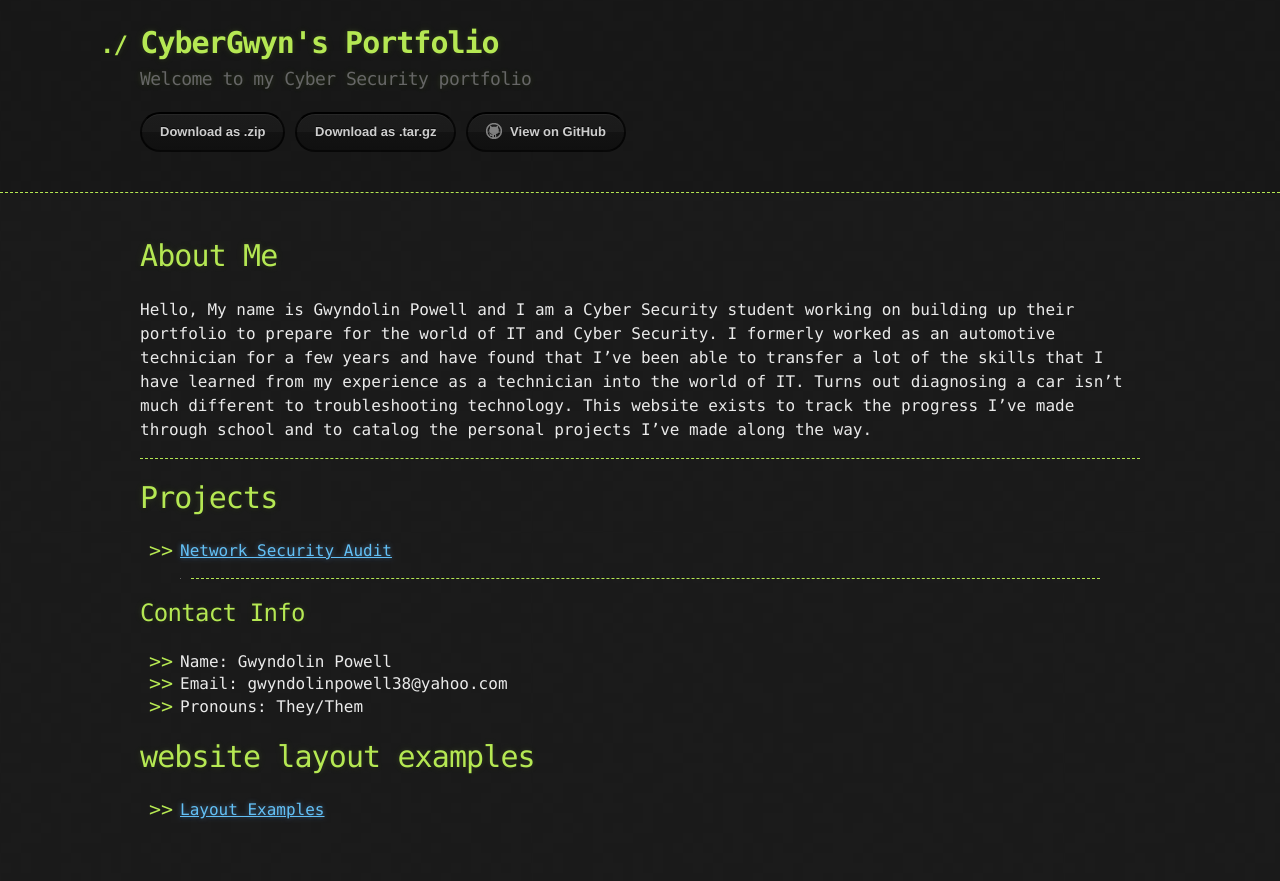
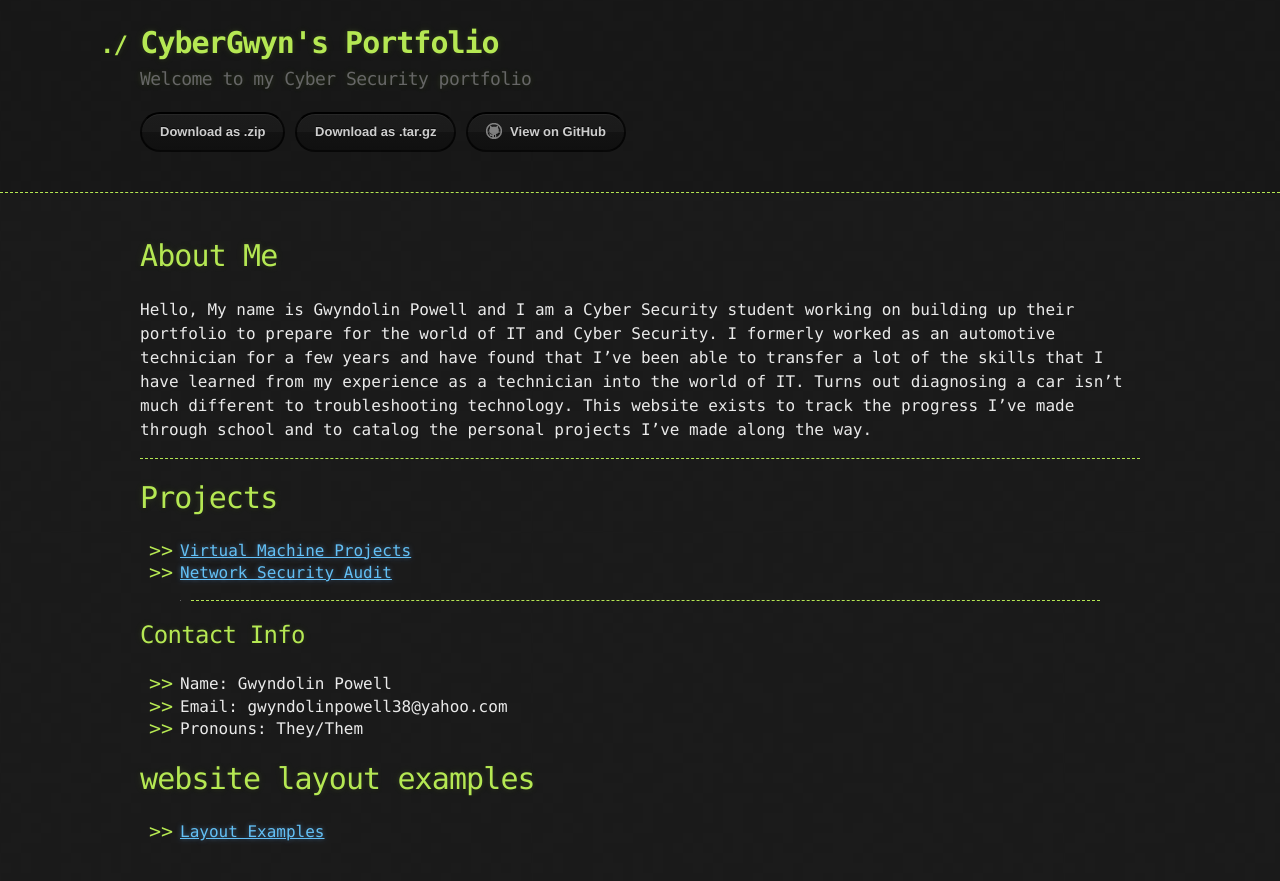
Before and after one commit to CyberGwyn/CyberGwyn.github.io, a Jekyll site: the page built from index.md, in a window 1280 px wide. Shown: the top 881 px of the page. Built offline with Jekyll 4.4.1, drawn with Linux system fonts in a browser that asks for light colours; our own code applies the rules of GitHub Pages for plain Markdown files.

Commit message:
added virtual machine projects page

```diff
--- a/index.md
+++ b/index.md
@@ -13,6 +13,7 @@ Hello, My name is Gwyndolin Powell and I am a Cyber Security student working on
 
 # Projects
 
+* [Virtual Machine Projects](./Virtual-Machine-Projects.html)
 * [Network Security Audit](./Network-Security-Audit.html)
 
 >
```
Also changed, not shown: Virtual-Machine-Projects.md (added, +1 -0 lines), kali-linux.md (added).
